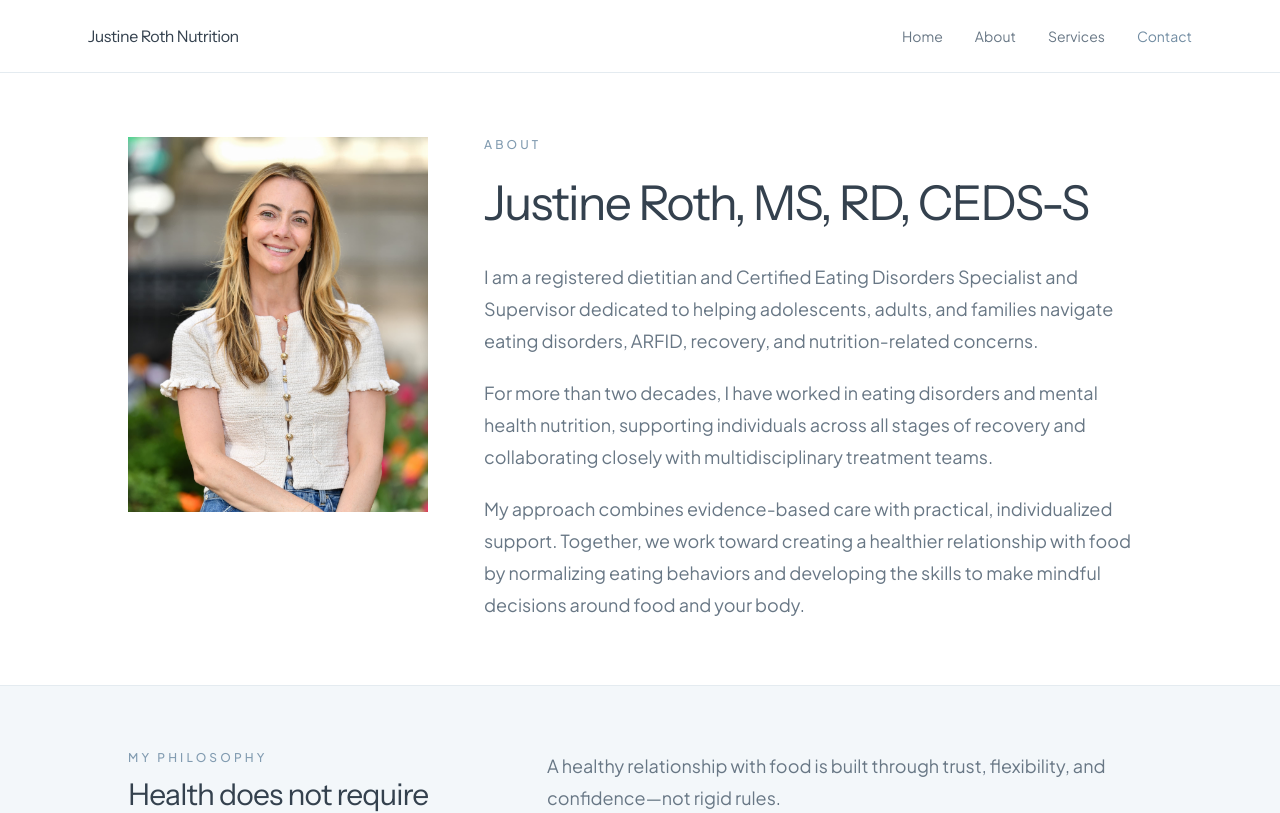
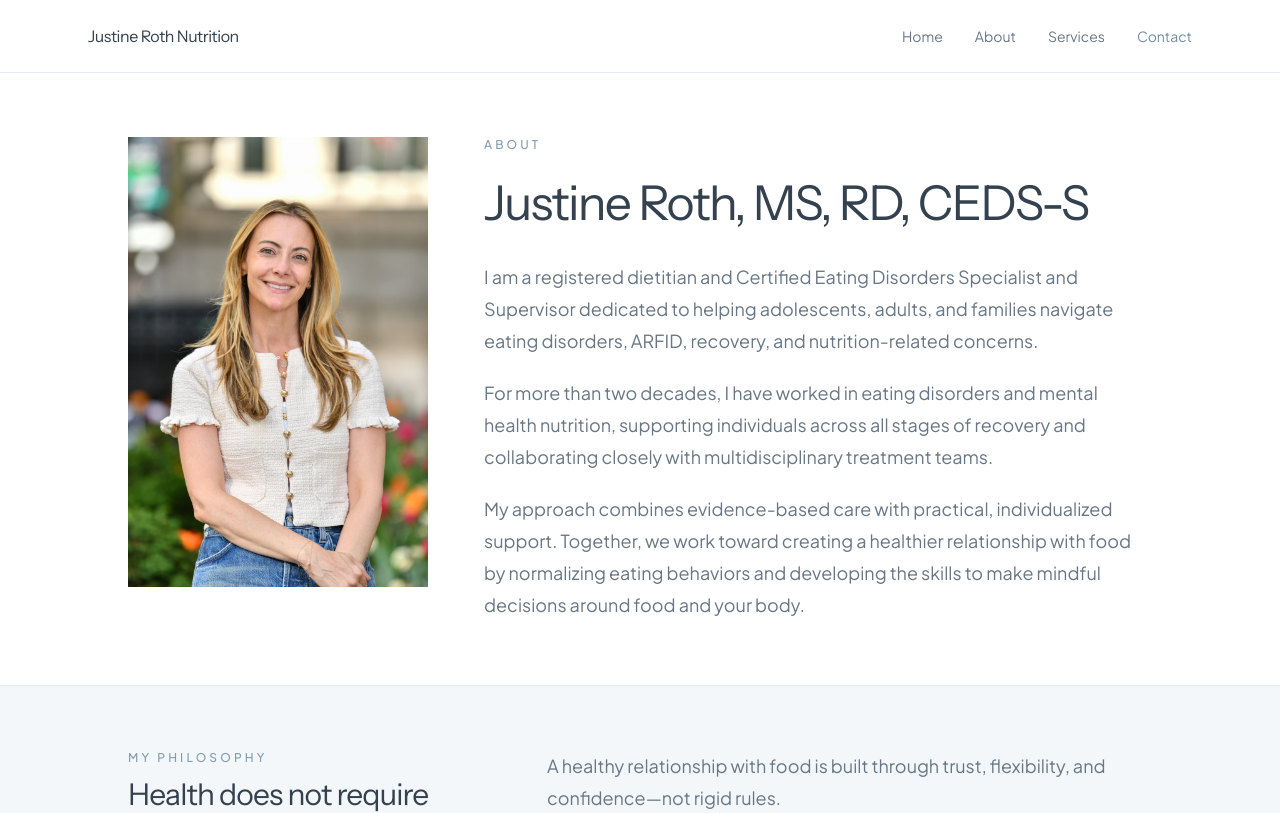
Before and after one commit to justinerothrd/justine-roth-nutrition, a Next.js app: page /about in a window 1280 px wide. Shown: the top 813 px of the page. Built offline with nearby package versions, Linux system fonts and the light colour scheme.

Commit message:
Update page.tsx

```diff
--- a/app/about/page.tsx
+++ b/app/about/page.tsx
@@ -51,13 +51,14 @@ export default function AboutPage() {
       {/* Tablet and desktop introduction */}
       <section className="hidden border-b border-[#E4EBF0] px-6 py-12 sm:block md:py-16">
         <div className="mx-auto grid max-w-5xl gap-10 md:grid-cols-[300px_1fr] md:items-start md:gap-14">
-          <div className="relative aspect-[4/5] overflow-hidden bg-[#F3F7FA]">
+          <div className="w-full bg-[#F3F7FA]">
   <Image
     src="/IMG_2310.jpeg"
     alt="Justine Roth, registered dietitian and eating disorder specialist"
-              fill
-              className="object-cover"
-              sizes="(max-width: 768px) 45vw, 300px"
+    width={1200}
+    height={1500}
+    className="h-auto w-full"
+    sizes="100vw"
     priority
   />
 </div>
```
Lines whose indentation alone changed are shown as unchanged.
